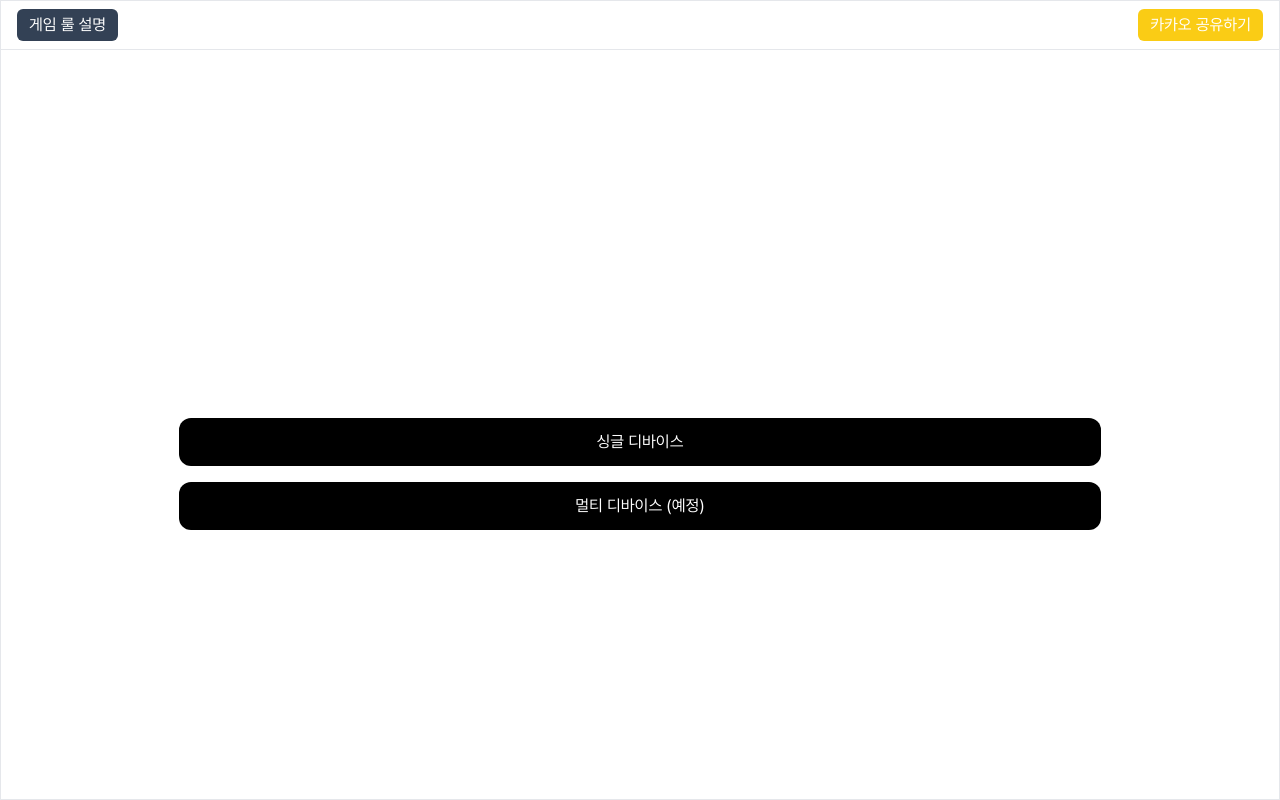
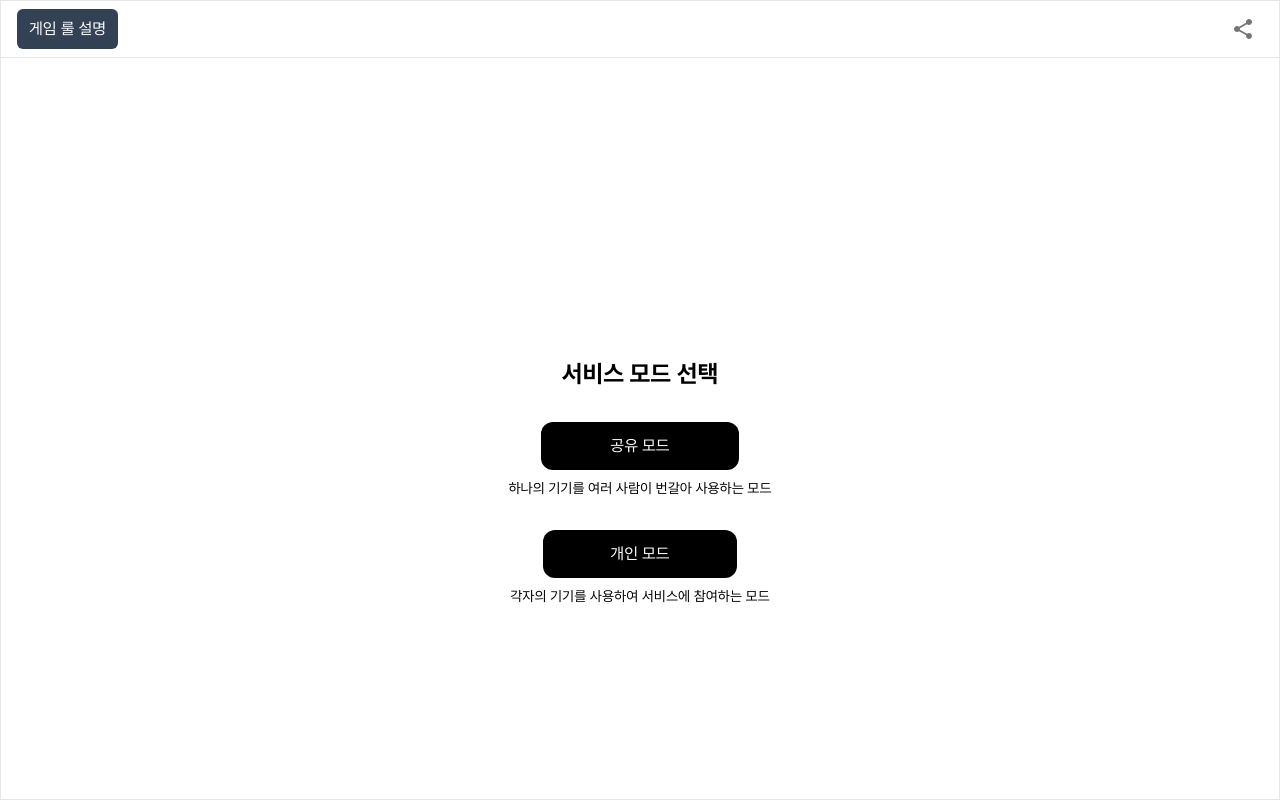
Before and after one commit to bellDev-code/Answer-the-question-Front, a React (Vite) app: page / in a window 1280 px wide. Built offline with nearby package versions, Linux system fonts and the light colour scheme.

Commit message:
✨ 헤더 공유 버전 수정

```diff
--- a/package.json
+++ b/package.json
@@ -14,6 +14,7 @@
   "dependencies": {
     "@emotion/react": "^11.11.1",
     "@emotion/styled": "^11.11.0",
+    "@mui/icons-material": "^5.14.18",
     "@mui/material": "^5.14.16",
     "@tanstack/react-query": "^5.7.2",
     "axios": "^1.6.0",
--- /dev/null
+++ b/src/Components/Header/ShareMenu/index.tsx
@@ -0,0 +1,53 @@
+import * as React from 'react';
+import Menu from '@mui/material/Menu';
+import MenuItem from '@mui/material/MenuItem';
+import IconButton from '@mui/material/IconButton';
+import ShareIcon from '@mui/icons-material/Share';
+import KakaoShare from '@Components/KakaoShared';
+import { toast } from '@Components/toastify/toastify';
+
+export default function ShareMenu() {
+  const [anchorEl, setAnchorEl] = React.useState<null | HTMLElement>(null);
+  const open = Boolean(anchorEl);
+
+  const handleClick = (event: React.MouseEvent<HTMLButtonElement>) => {
+    setAnchorEl(event.currentTarget);
+  };
+
+  const handleClose = () => {
+    setAnchorEl(null);
+  };
+
+  const handleCopyLink = async () => {
+    try {
+      await navigator.clipboard.writeText(window.location.href);
+      toast('링크가 복사되었습니다.');
+      handleClose();
+    } catch (err) {
+      toast('링크 복사를 실패했습니다.');
+    }
+  };
+
+  return (
+    <div>
+      <IconButton
+        aria-label='share'
+        aria-controls='simple-menu'
+        aria-haspopup='true'
+        onClick={handleClick}
+      >
+        <ShareIcon />
+      </IconButton>
+      <Menu id='simple-menu' anchorEl={anchorEl} keepMounted open={open} onClose={handleClose}>
+        <MenuItem>
+          <KakaoShare />
+        </MenuItem>
+        <MenuItem onClick={handleCopyLink}>
+          <button className='sm:text-md bg-black py-1 px-3 text-white rounded-md'>
+            링크 공유하기
+          </button>
+        </MenuItem>
+      </Menu>
+    </div>
+  );
+}
--- a/src/Components/Header/index.tsx
+++ b/src/Components/Header/index.tsx
@@ -1,6 +1,6 @@
-import KakaoShare from '@Components/KakaoShared';
 import RuleModal from '@Components/modal/RuleModal';
 import React, { useState } from 'react';
+import ShareMenu from './ShareMenu';
 
 const Header = () => {
   const [open, setOpen] = useState(false);
@@ -23,7 +23,8 @@ const Header = () => {
       </button>
 
       <RuleModal open={open} handleClose={handleClose} />
-      <KakaoShare />
+
+      <ShareMenu />
     </div>
   );
 };
--- a/src/Components/toastify/toastify.tsx
+++ b/src/Components/toastify/toastify.tsx
@@ -3,8 +3,8 @@ import { toast as toastFunction } from 'react-toastify';
 export const toast = (text: string) => {
   return toastFunction(text, {
     position: 'top-right',
-    autoClose: 2000,
-    hideProgressBar: false,
+    autoClose: 1500,
+    hideProgressBar: true,
     closeOnClick: true,
     pauseOnHover: true,
     draggable: true,
--- a/src/Pages/HomePage/index.tsx
+++ b/src/Pages/HomePage/index.tsx
@@ -5,22 +5,29 @@ import { useNavigate } from 'react-router-dom';
 const Home = () => {
   const navigate = useNavigate();
   return (
-    <div className='w-full h-screen flex flex-col'>
-      <div className='sm: flex flex-col text-center h-full justify-center'>
-        <div className='sm: flex flex-col gap-4 items-center'>
+    <div className='w-full h-screen flex flex-col items-center justify-center'>
+      <div className='text-center mb-8'>
+        <h1 className='text-2xl font-bold'>서비스 모드 선택</h1>
+      </div>
+      <div className='flex flex-col gap-4 items-center'>
+        <div className='flex flex-col items-center mb-4'>
           <button
             onClick={() => navigate(ROUTE_PATH.SINGLE_PAGE)}
-            className='sm: bg-black text-white px-10 w-9/12 py-3 text-l rounded-xl'
+            className='bg-black text-white px-10 w-9/12 py-3 text-l rounded-xl'
           >
-            싱글 디바이스
+            공유 모드
           </button>
+          <p className='text-sm mt-2'>하나의 기기를 여러 사람이 번갈아 사용하는 모드</p>
+        </div>
+        <div className='flex flex-col items-center'>
           <button
             disabled
             onClick={() => navigate(ROUTE_PATH.MULTI_PAGE)}
-            className='sm: bg-black text-white px-10 w-9/12 py-3 text-l rounded-xl'
+            className='bg-black text-white px-10 w-9/12 py-3 text-l rounded-xl'
           >
-            멀티 디바이스 (예정)
+            개인 모드
           </button>
+          <p className='text-sm mt-2'>각자의 기기를 사용하여 서비스에 참여하는 모드</p>
         </div>
       </div>
     </div>
```
Also changed, not shown: 1 other file (tests, documents, lock files or other folders).
